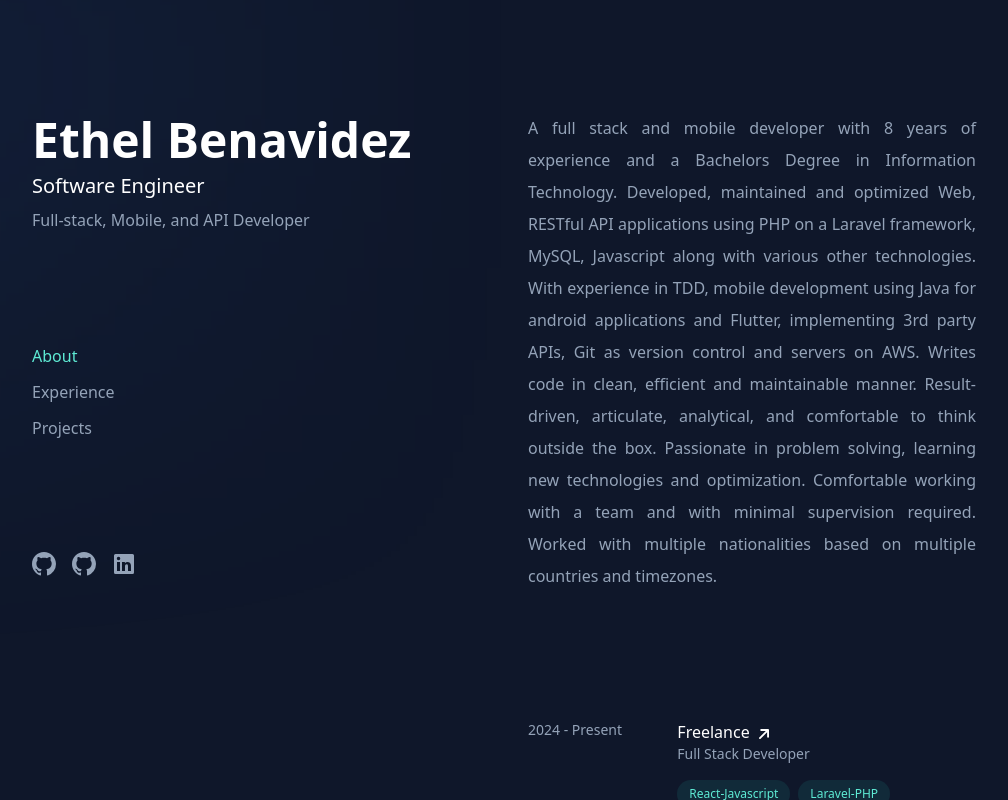
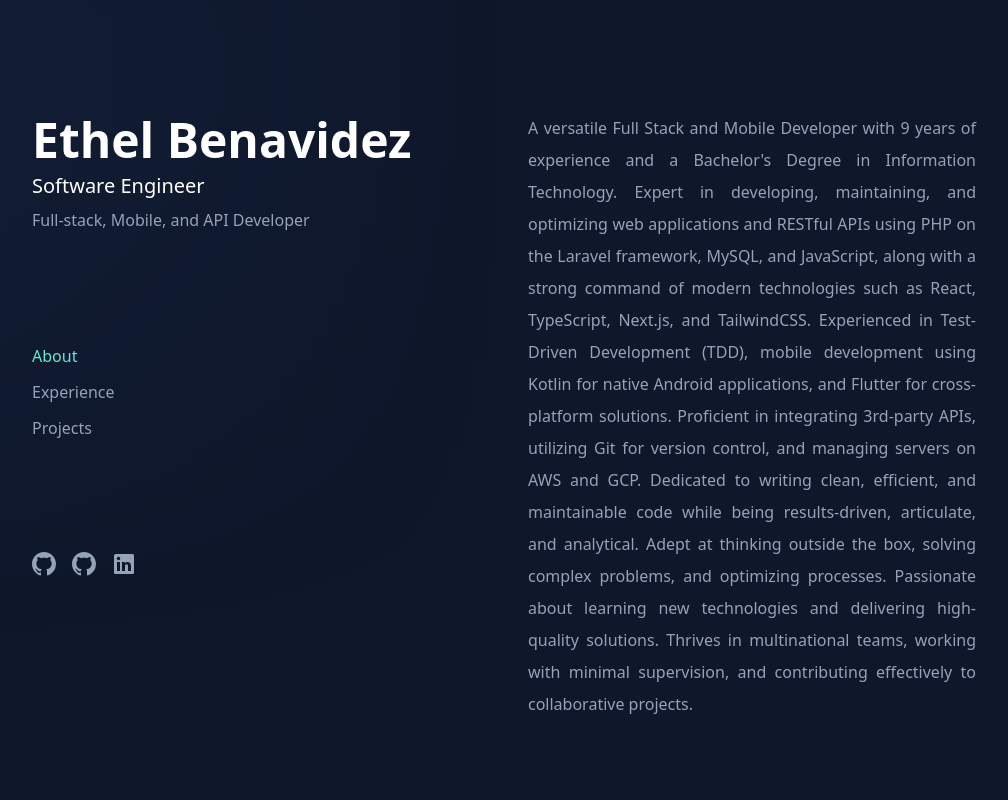
Before and after one commit to CodeLifeWIP/ebenavidez, a React (Vite) app: page /#About in a window 1280 px wide. Shown: the whole page, without its empty margins (128-1136 px from the left). Built offline with nearby package versions, Linux system fonts and the light colour scheme.

Commit message:
Updated data

```diff
--- a/src/views/Home.jsx
+++ b/src/views/Home.jsx
@@ -17,7 +17,10 @@ const info = {
   intro: '',
 }
 
-const about = 'A full stack and mobile developer with 8 years of experience and a Bachelors Degree in Information Technology. Developed, maintained and optimized Web, RESTful API applications using PHP on a Laravel framework, MySQL, Javascript along with various other technologies. With experience in TDD, mobile development using Java for android applications and Flutter, implementing 3rd party APIs, Git as version control and servers on AWS. Writes code in clean, efficient and maintainable manner. Result-driven, articulate, analytical, and comfortable to think outside the box. Passionate in problem solving, learning new technologies and optimization. Comfortable working with a team and with minimal supervision required. Worked with multiple nationalities based on multiple countries and timezones.'
+//const about = 'A full stack and mobile developer with 8 years of experience and a Bachelors Degree in Information Technology. Developed, maintained and optimized Web, RESTful API applications using PHP on a Laravel framework, MySQL, Javascript along with various other technologies. With experience in TDD, mobile development using Java for android applications and Flutter, implementing 3rd party APIs, Git as version control and servers on AWS. Writes code in clean, efficient and maintainable manner. Result-driven, articulate, analytical, and comfortable to think outside the box. Passionate in problem solving, learning new technologies and optimization. Comfortable working with a team and with minimal supervision required. Worked with multiple nationalities based on multiple countries and timezones.'
+const about = `A versatile Full Stack and Mobile Developer with 9 years of experience and a Bachelor's Degree in Information Technology.
+Expert in developing, maintaining, and optimizing web applications and RESTful APIs using PHP on the Laravel framework, MySQL, and JavaScript, along with a strong command of modern technologies such as React, TypeScript, Next.js, and TailwindCSS. Experienced in Test- Driven Development (TDD), mobile development using Kotlin for native Android applications, and Flutter for cross-platform solutions. Proficient in integrating 3rd-party APIs, utilizing Git for version control, and managing servers on AWS and GCP.
+Dedicated to writing clean, efficient, and maintainable code while being results-driven, articulate, and analytical. Adept at thinking outside the box, solving complex problems, and optimizing processes. Passionate about learning new technologies and delivering high-quality solutions. Thrives in multinational teams, working with minimal supervision, and contributing effectively to collaborative projects.`
 
 const experiences = [
   {
@@ -25,7 +28,7 @@ const experiences = [
     company: 'Freelance',
     title: 'Full Stack Developer',
     // position: 'Mobile Developer',
-    // detail: 'Design, develop and test mobile applications written in Flutter/Dart. Co- design UI / UX and mobile application flow. Give advice to stakeholders about technical matters relating to software application development designing and process.',
+    detail: 'Extensive experience in designing, developing, and testing web applications using React.js, along with strong proficiency in TypeScript and Next.js. Expertise in styling web applications with TailwindCSS, ensuring seamless alignment with Figma designs to create visually appealing and responsive user interfaces. Successfully collaborated with cross-functional teams from multiple countries, leveraging communication and teamwork skills to deliver high-quality, scalable solutions that meet diverse user needs. Adaptability to various workflows and alignment with global teams ensures a smooth development process and a commitment to excellence.',
     skill: ['React-Javascript', 'Laravel-PHP', 'TailwindCSS', 'AWS', 'GCP', 'Github-GIT'],
     // link: 'https://ineed.com.ph/',
   },
@@ -63,7 +66,7 @@ const experiences = [
     position: 'Mobile Developer | FullStack Web Developer | API Developer',
     detail: 'Design and develop advanced applications for the Android and Web platform following software engineering best practices and principles to ensure scalability,  maintainability and readability of the software. Design and develop back- end services and database using established design  principles to create a solid, well - designed and secure systems.Leveraging the  power of the database for speed and data integrity. Bug fixing, maintaining and updating application performance.Making sure that  bugs and fixes are well documented, data is current and new features are  delivered within the agreed upon time frame. Collaborate with cross - functional teams to define, design, review, and ship new features. Learn new technologies, frameworks and APIs applicable to the needs and  requirements of the client. Documentation, daily reports and scrum.Keeping track of all the aspects of the  application and its development.Ensuring that tasks are planned accordingly and  completed in time.',
     skill: ['Kotlin', 'Java', 'Laravel', 'Codeigniter', 'HTML', 'CSS', 'Javascript', 'MySQL', 'Firebase', 'GIT'],
-    link: '',
+    // link: '',
   },
 ]
 
```
